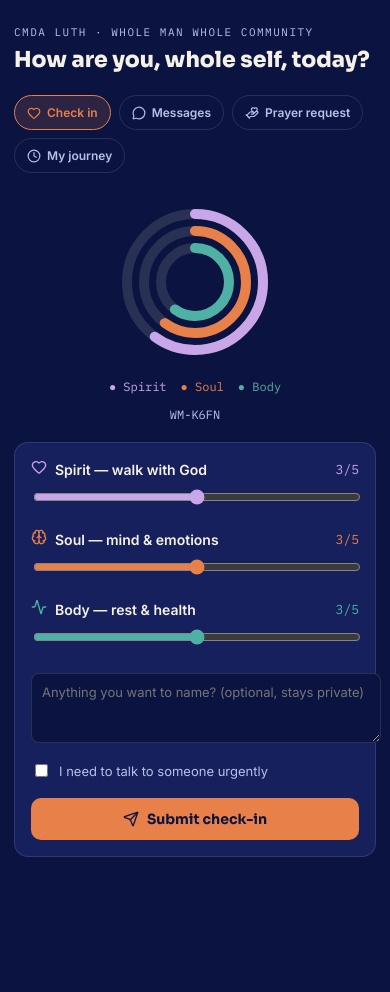
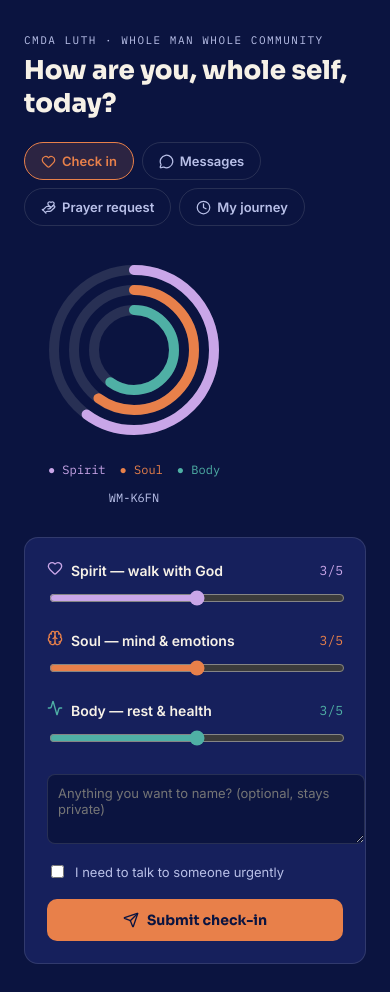
Before and after one commit to Sam316dev/CMDA, a React (Vite) app: page / in a window 390 px wide. Before the commit the page ends 877 px from the top, so only its background shows below. Built offline with nearby package versions, Linux system fonts and the light colour scheme.

Commit message:
Refactor WholeManApp for static layout
Removed mobile responsiveness for certain components and adjusted styles accordingly.

```diff
--- a/src/whole_man_checkin.jsx
+++ b/src/whole_man_checkin.jsx
@@ -120,7 +120,6 @@ async function safeSet(key, value, shared = false) {
 }
 
 export default function WholeManApp() {
-  const [isMobile, setIsMobile] = useState(() => (typeof window !== "undefined" ? window.innerWidth < 768 : false));
   const [tab, setTab] = useState("checkin");
   const [anonId, setAnonId] = useState(null);
   const [spirit, setSpirit] = useState(3);
@@ -174,27 +173,6 @@ export default function WholeManApp() {
   // unread badge + history limit
   const [lastSeen, setLastSeen] = useState(0);
   const [historyLimit, setHistoryLimit] = useState(30);
-
-  useEffect(() => {
-    const onResize = () => setIsMobile(window.innerWidth < 768);
-    window.addEventListener("resize", onResize);
-    return () => window.removeEventListener("resize", onResize);
-  }, []);
-
-  useEffect(() => {
-    const prevBodyMargin = document.body.style.margin;
-    const prevBodyBackground = document.body.style.background;
-    const root = document.getElementById("root");
-    const prevRootMinHeight = root?.style.minHeight;
-    document.body.style.margin = "0";
-    document.body.style.background = COLORS.bg;
-    if (root) root.style.minHeight = "100vh";
-    return () => {
-      document.body.style.margin = prevBodyMargin;
-      document.body.style.background = prevBodyBackground;
-      if (root) root.style.minHeight = prevRootMinHeight || "";
-    };
-  }, []);
 
   // hidden staff access (no visible login, no separate app) — separate roles, PINs editable in-app
   const [welfarePin, setWelfarePin] = useState("2468");
@@ -459,14 +437,14 @@ export default function WholeManApp() {
     <button
       onClick={() => setTab(key)}
       style={{
-        position: "relative", display: "flex", alignItems: "center", gap: 6, padding: isMobile ? "9px 12px" : "10px 16px", borderRadius: 999,
+        position: "relative", display: "flex", alignItems: "center", gap: 6, padding: "10px 16px", borderRadius: 999,
         border: `1px solid ${tab === key ? COLORS.soul : COLORS.border}`,
         background: tab === key ? "rgba(232,128,74,0.15)" : "transparent",
         color: tab === key ? COLORS.soul : COLORS.creamDim,
-        fontFamily: "Inter", fontWeight: 600, fontSize: isMobile ? 12 : 13, cursor: "pointer",
+        fontFamily: "Inter", fontWeight: 600, fontSize: 13, cursor: "pointer",
       }}
     >
-      <Icon size={isMobile ? 14 : 15} /> {label}
+      <Icon size={15} /> {label}
       {showBadge && (
         <span style={{ position: "absolute", top: -3, right: -3, width: 9, height: 9, borderRadius: "50%", background: COLORS.danger, border: `2px solid ${COLORS.bg}` }} />
       )}
@@ -507,42 +485,27 @@ export default function WholeManApp() {
   );
 
   const adminHeader = (title) => (
-    <div style={{ display: "flex", justifyContent: "space-between", alignItems: "flex-start", marginBottom: 22, gap: 10, flexWrap: "wrap" }}>
+    <div style={{ display: "flex", justifyContent: "space-between", alignItems: "flex-start", marginBottom: 22 }}>
       <div>
         <div style={{ fontFamily: "IBM Plex Mono", fontSize: 11, letterSpacing: 1.5, color: COLORS.creamDim, textTransform: "uppercase" }}>Staff only</div>
-        <h1 style={{ fontFamily: "Sora", fontWeight: 800, fontSize: isMobile ? 20 : 24, margin: "6px 0 0" }}>{title}</h1>
+        <h1 style={{ fontFamily: "Sora", fontWeight: 800, fontSize: 24, margin: "6px 0 0" }}>{title}</h1>
       </div>
       <button
         onClick={exitStaffView}
-        style={{ background: "transparent", border: `1px solid ${COLORS.border}`, color: COLORS.creamDim, borderRadius: 8, padding: "8px 14px", fontSize: 12, cursor: "pointer", width: isMobile ? "100%" : "auto" }}
+        style={{ background: "transparent", border: `1px solid ${COLORS.border}`, color: COLORS.creamDim, borderRadius: 8, padding: "8px 14px", fontSize: 12, cursor: "pointer" }}
       >
         Exit staff view
       </button>
     </div>
   );
 
-  const shellStyle = {
-    background: COLORS.bg,
-    minHeight: isMobile ? "80svh" : "100vh",
-    height: isMobile ? "auto" : "100dvh",
-    borderRadius: isMobile ? 0 : 16,
-    padding: isMobile ? "20px 14px" : "28px 24px",
-    fontFamily: "Inter",
-    color: COLORS.cream,
-    width: "100%",
-    margin: "0 auto",
-    boxSizing: "border-box",
-    overflowX: "hidden",
-    overflowY: "auto",
-  };
-
   if (adminRole === "welfare") {
     return (
-      <div style={shellStyle}>
+      <div style={{ background: COLORS.bg, minHeight: "100vh", width: "100%", boxSizing: "border-box", padding: "28px 24px", fontFamily: "Inter", color: COLORS.cream }}>
         <style>{FONT_IMPORT}</style>
         {adminHeader("Welfare team")}
 
-        <div style={{ display: "flex", gap: 8, marginBottom: 18, flexWrap: "wrap" }}>
+        <div style={{ display: "flex", gap: 8, marginBottom: 18 }}>
           {subTabBtn("overview", "Overview")}
           {subTabBtn("chats", "Anonymous chats")}
           {subTabBtn("meet", "Meet-up requests")}
@@ -607,8 +570,8 @@ export default function WholeManApp() {
         )}
 
         {!dashLoading && dashView === "chats" && (
-          <div style={{ display: "flex", gap: 20, flexWrap: "wrap", flexDirection: isMobile ? "column" : "row" }}>
-            <div style={{ flex: isMobile ? "1 1 auto" : "0 0 220px", width: isMobile ? "100%" : "auto" }}>
+          <div style={{ display: "flex", gap: 20, flexWrap: "wrap" }}>
+            <div style={{ flex: "0 0 220px" }}>
               {chatIndex.length === 0 && <p style={{ color: COLORS.creamDim, fontSize: 13 }}>No chat threads yet.</p>}
               {[...chatIndex].sort((a, b) => b.lastTs - a.lastTs).slice(0, chatListLimit).map((t) => (
                 <div
@@ -631,7 +594,7 @@ export default function WholeManApp() {
                 </button>
               )}
             </div>
-            <div style={{ flex: "1 1 300px", minWidth: 0 }}>
+            <div style={{ flex: "1 1 300px" }}>
               {!activeChatId && <p style={{ color: COLORS.creamDim, fontSize: 13 }}>Select a thread to view and reply.</p>}
               {activeChatId && (
                 <>
@@ -666,7 +629,7 @@ export default function WholeManApp() {
         )}
 
         {!dashLoading && dashView === "meet" && (
-          <div style={{ width: "100%" }}>
+          <div style={{ maxWidth: 520 }}>
             {meetRequests.length === 0 && <p style={{ color: COLORS.creamDim, fontSize: 13 }}>No meet-up requests yet.</p>}
             {[...meetRequests].reverse().slice(0, meetListLimit).map((m) => (
               <div key={m.ts} style={{ background: COLORS.card, borderRadius: 10, padding: 14, marginBottom: 10, border: `1px solid ${m.resolved ? COLORS.border : COLORS.danger}` }}>
@@ -699,13 +662,13 @@ export default function WholeManApp() {
 
   if (adminRole === "prayer") {
     return (
-      <div style={shellStyle}>
+      <div style={{ background: COLORS.bg, minHeight: "100vh", width: "100%", boxSizing: "border-box", padding: "28px 24px", fontFamily: "Inter", color: COLORS.cream }}>
         <style>{FONT_IMPORT}</style>
         {adminHeader("Prayer team")}
 
         {dashLoading && <div style={{ color: COLORS.creamDim }}>Loading…</div>}
         {!dashLoading && (
-          <div style={{ width: "100%" }}>
+          <div style={{ maxWidth: 520 }}>
             {prayerRequests.length === 0 && <p style={{ color: COLORS.creamDim, fontSize: 13 }}>No prayer requests yet.</p>}
             {prayerRequests.length > 0 && (
               <p style={{ fontSize: 12, color: COLORS.creamDim, marginBottom: 10 }}>
@@ -741,7 +704,7 @@ export default function WholeManApp() {
   }
 
   return (
-    <div style={shellStyle}>
+    <div style={{ background: COLORS.bg, minHeight: "100vh", width: "100%", boxSizing: "border-box", padding: "28px 24px", fontFamily: "Inter", color: COLORS.cream }}>
       <style>{FONT_IMPORT}</style>
 
       <div style={{ marginBottom: 22 }}>
@@ -751,7 +714,7 @@ export default function WholeManApp() {
         >
           CMDA LUTH · Whole Man Whole Community
         </div>
-        <h1 style={{ fontFamily: "Sora", fontWeight: 800, fontSize: isMobile ? 22 : 26, margin: "6px 0 0" }}>
+        <h1 style={{ fontFamily: "Sora", fontWeight: 800, fontSize: 26, margin: "6px 0 0" }}>
           {tab === "prayer" ? "Prayer request" : tab === "messages" ? "Anonymous messages" : "How are you, whole self, today?"}
         </h1>
       </div>
@@ -826,10 +789,10 @@ export default function WholeManApp() {
 
       {/* CHECK IN */}
       {!loading && tab === "checkin" && !response && (
-        <div style={{ display: "flex", gap: isMobile ? 20 : 32, flexWrap: "wrap" }}>
-          <div style={{ flex: isMobile ? "1 1 100%" : "0 0 220px", display: "flex", flexDirection: "column", alignItems: "center", gap: 12 }}>
-            <WholenessRings spirit={spirit} soul={soul} body={body} size={isMobile ? 170 : 200} />
-            <div style={{ display: "flex", gap: 14, fontSize: 12, fontFamily: "IBM Plex Mono", flexWrap: "wrap", justifyContent: "center" }}>
+        <div style={{ display: "flex", gap: 32, flexWrap: "wrap" }}>
+          <div style={{ flex: "0 0 220px", display: "flex", flexDirection: "column", alignItems: "center", gap: 12 }}>
+            <WholenessRings spirit={spirit} soul={soul} body={body} />
+            <div style={{ display: "flex", gap: 14, fontSize: 12, fontFamily: "IBM Plex Mono" }}>
               <span style={{ color: COLORS.spirit }}>● Spirit</span>
               <span style={{ color: COLORS.soul }}>● Soul</span>
               <span style={{ color: COLORS.body }}>● Body</span>
@@ -837,7 +800,7 @@ export default function WholeManApp() {
             <div style={{ fontSize: 12, color: COLORS.creamDim, fontFamily: "IBM Plex Mono" }}>{anonId}</div>
           </div>
 
-          <div style={{ flex: isMobile ? "1 1 100%" : "1 1 320px", minWidth: 0, background: COLORS.card, borderRadius: 14, padding: isMobile ? 16 : 22, border: `1px solid ${COLORS.border}` }}>
+          <div style={{ flex: "1 1 320px", background: COLORS.card, borderRadius: 14, padding: 22, border: `1px solid ${COLORS.border}` }}>
             <Slider label="Spirit — walk with God" icon={<Heart size={16} />} value={spirit} onChange={setSpirit} color={COLORS.spirit} />
             <Slider label="Soul — mind & emotions" icon={<Brain size={16} />} value={soul} onChange={setSoul} color={COLORS.soul} />
             <Slider label="Body — rest & health" icon={<Activity size={16} />} value={body} onChange={setBody} color={COLORS.body} />
@@ -873,7 +836,7 @@ export default function WholeManApp() {
       )}
 
       {!loading && tab === "checkin" && response && (
-        <div style={{ width: "100%", background: COLORS.card, borderRadius: 14, padding: isMobile ? 18 : 24, border: `1px solid ${COLORS.border}` }}>
+        <div style={{ maxWidth: 480, background: COLORS.card, borderRadius: 14, padding: 24, border: `1px solid ${COLORS.border}` }}>
           <p style={{ fontFamily: "Sora", fontWeight: 700, fontSize: 17, marginBottom: 12 }}>{response.message}</p>
           <p style={{ fontStyle: "italic", color: COLORS.creamDim, fontSize: 14, lineHeight: 1.5 }}>
             "{response.verse.text}" <span style={{ opacity: 0.7 }}>— {response.verse.ref}</span>
@@ -963,7 +926,7 @@ export default function WholeManApp() {
 
       {/* MESSAGES (student side, anonymous chat) */}
       {!loading && tab === "messages" && (
-        <div style={{ width: "100%" }}>
+        <div style={{ maxWidth: 460 }}>
           <p style={{ fontSize: 13, color: COLORS.creamDim, marginBottom: 8 }}>
             Fully anonymous — tied only to <span style={{ fontFamily: "IBM Plex Mono", color: COLORS.cream }}>{anonId}</span>. No name, no number.
           </p>
@@ -1004,7 +967,7 @@ export default function WholeManApp() {
 
       {/* PRAYER REQUEST */}
       {!loading && tab === "prayer" && (
-        <div style={{ width: "100%" }}>
+        <div style={{ maxWidth: 460 }}>
           <div style={{ background: COLORS.card, borderRadius: 14, padding: 22, border: `1px solid ${COLORS.border}`, marginBottom: 20 }}>
             <p style={{ fontSize: 13, color: COLORS.creamDim, marginBottom: 14 }}>
               Tied to your anonymous ID (never your name) so you can check its status. Goes straight to the prayer sub-unit.
@@ -1053,7 +1016,7 @@ export default function WholeManApp() {
 
       {/* MY JOURNEY */}
       {!loading && tab === "history" && (
-        <div style={{ width: "100%" }}>
+        <div style={{ maxWidth: 500 }}>
           {history.length === 0 && <p style={{ color: COLORS.creamDim, fontSize: 14 }}>No check-ins yet. Your first one will show up here.</p>}
           {history.length > 0 && (
             <p style={{ fontSize: 12, color: COLORS.creamDim, marginBottom: 12 }}>
```
